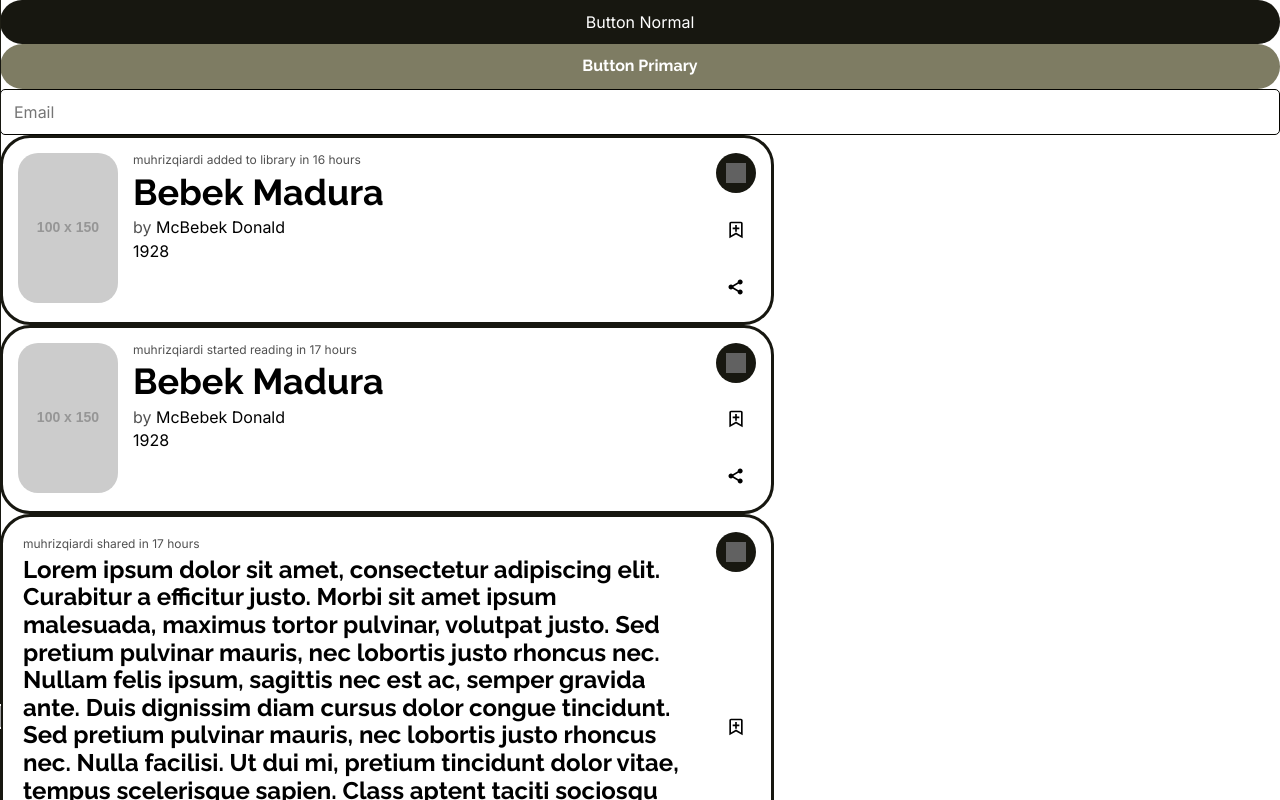
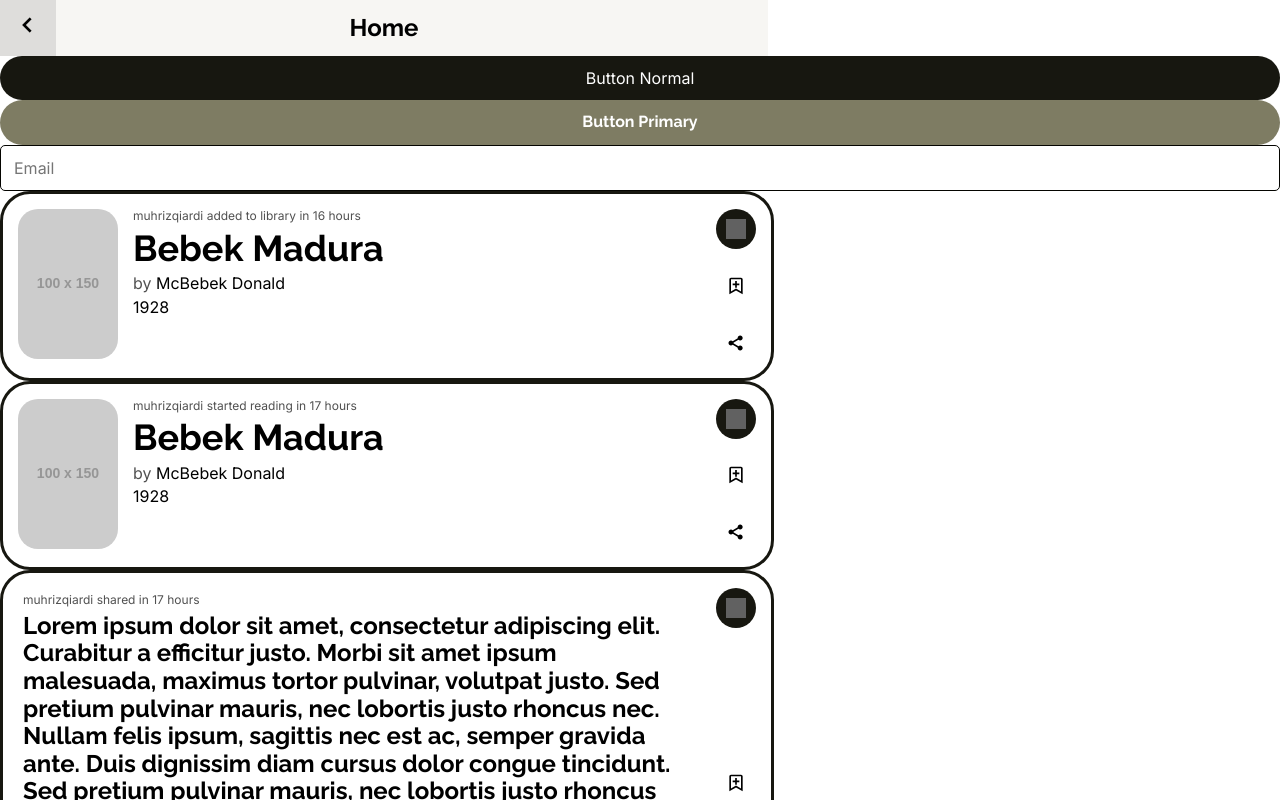
Before and after one commit to muhrizqiardi/resh-project, a React (Create React App) app: page / in a window 1280 px wide. Shown: the top 800 px of the page. Built offline with nearby package versions, Linux system fonts and the light colour scheme; grey boxes are pictures that could not be loaded.

Commit message:
header done

```diff
--- a/src/App.js
+++ b/src/App.js
@@ -2,6 +2,7 @@ import ButtonNormal, { ButtonPrimary } from "./components/Button";
 import Textbox from "./components/TextBox";
 import Card from "./components/Card";
 import Menu from "./components/Menu";
+import Header from "./components/Header";
 
 const bookDetail = {
   author: "McBebek Donald",
@@ -45,6 +46,11 @@ const cardDetail = {
 function App() {
   return (
     <div className="App" style={{ display: "flex", flexDirection: "column" }}>
+      <Header
+        title="Home"
+        leftIcon={<i className="bx bx-chevron-left"></i>}
+        leftAction={() => (window.location = "https://google.com")}
+      />
       <ButtonNormal>Button Normal</ButtonNormal>
       <ButtonPrimary>Button Primary</ButtonPrimary>
       <Textbox placeholder="Email" />
@@ -151,11 +157,11 @@ function App() {
         activity="reviewed"
         review={{
           rating: 0.875,
-          body: "Lorem ipsum dolor sit amet, consectetur adipisicing elit. Lorem ipsum dolor sit amet, consectetur adipiscing elit. Curabitur a efficitur justo. Morbi sit amet ipsum malesuada, maximus tortor pulvinar, volutpat justo. Sed pretium pulvinar mauris, nec lobortis justo rhoncus nec. Nullam felis ipsum, sagittis nec est ac, semper gravida ante. Duis dignissim diam cursus dolor congue tincidunt. Sed pretium pulvinar mauris, nec lobortis justo rhoncus nec. Nulla facilisi. Ut dui mi, pretium tincidunt dolor vitae, tempus scelerisque sapien. Class aptent taciti sociosqu ad litora torquent per conubia nostra, per inceptos himenaeos. Aliquam leo ligula, sagittis et mattis at, aliquam id nibh."
+          body: "Lorem ipsum dolor sit amet, consectetur adipisicing elit. Lorem ipsum dolor sit amet, consectetur adipiscing elit. Curabitur a efficitur justo. Morbi sit amet ipsum malesuada, maximus tortor pulvinar, volutpat justo. Sed pretium pulvinar mauris, nec lobortis justo rhoncus nec. Nullam felis ipsum, sagittis nec est ac, semper gravida ante. Duis dignissim diam cursus dolor congue tincidunt. Sed pretium pulvinar mauris, nec lobortis justo rhoncus nec. Nulla facilisi. Ut dui mi, pretium tincidunt dolor vitae, tempus scelerisque sapien. Class aptent taciti sociosqu ad litora torquent per conubia nostra, per inceptos himenaeos. Aliquam leo ligula, sagittis et mattis at, aliquam id nibh.",
         }}
         time="2021-09-22T04:48:00.000Z"
       />
-      <Menu closed/>
+      {/* <Menu closed/> */}
     </div>
   );
 }
--- a/src/components/Card.js
+++ b/src/components/Card.js
@@ -173,9 +173,6 @@ const Wrapper = styled.div`
     }
     & .card-desc {
       padding: 15px;
-      &:hover {
-        cursor: pointer;
-      }
       & .card-status {
         font-size: 12px;
         font-family: Inter, Arial, Helvetica, sans-serif;
--- /dev/null
+++ b/src/components/Header.js
@@ -0,0 +1,66 @@
+import styled from "styled-components";
+import colorPalette from "../variables/colorPalette";
+
+const Wrapper = styled.header`
+  max-width: 768px;
+  height: 56px;
+  background-color: ${colorPalette.light.rgb()};
+  font-family: Raleway, Arial, Helvetica, sans-serif;
+  font-size: 32px;
+  display: grid;
+  grid-template-columns: 56px 1fr 56px;
+  & .left-action,
+  & .right-action {
+    background-color: ${colorPalette.light.rgb()};
+    display: flex;
+    justify-content: center;
+    align-items: center;
+  }
+  ${(props) =>
+    props.leftActionAvailable
+      ? `
+      & .left-action:hover {
+        filter: brightness(0.9);
+      }
+    `
+      : ""}
+  ${(props) =>
+    props.rightActionAvailable
+      ? `
+      & .right-action:hover {
+        filter: brightness(0.9);
+      }
+    `
+      : ""}
+  & .header-content {
+    display: flex;
+    justify-content: center;
+    align-items: center;
+    & h1 {
+      font-family: Raleway, Arial, Helvetica, sans-serif;
+      font-size: 24px;
+      text-align: center;
+      margin: 0;
+    }
+  }
+`;
+
+function Header({ title, leftIcon, leftAction, rightIcon, rightAction }) {
+  return (
+    <Wrapper
+      leftActionAvailable={Boolean(leftAction)}
+      rightActionAvailable={Boolean(rightAction)}
+    >
+      <div onClick={leftAction} className="left-action">
+        <div className="left-action-icon">{leftIcon}</div>
+      </div>
+      <div className="header-content">
+        <h1>{title}</h1>
+      </div>
+      <div onClick={rightAction} className="right-action">
+        <div className="left-action-icon">{rightIcon}</div>
+      </div>
+    </Wrapper>
+  );
+}
+export default Header;
```
